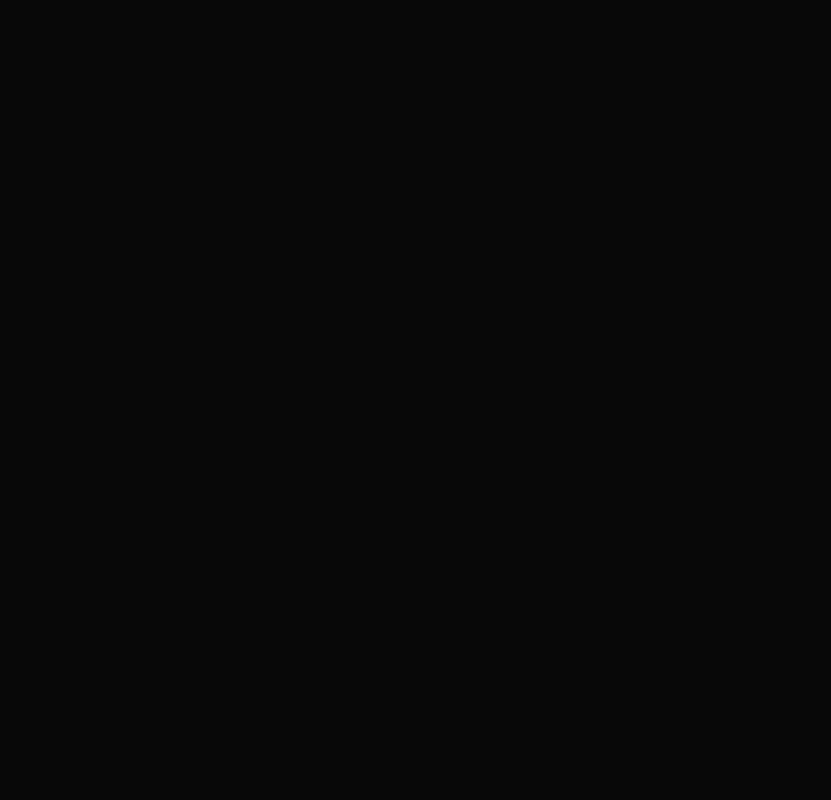
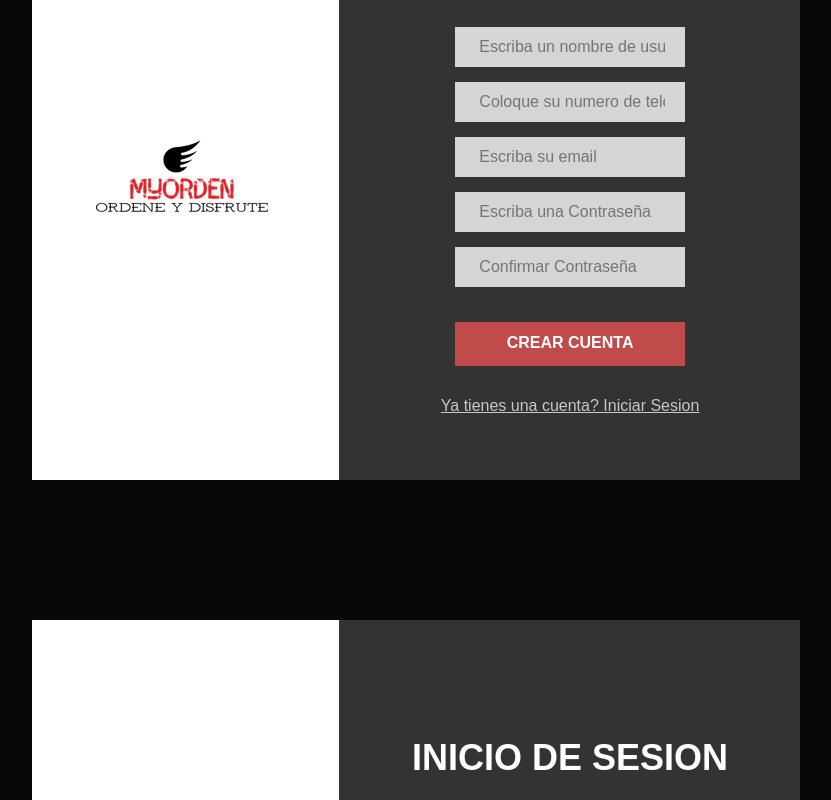
Before and after one commit to gabrielcopa96/restaurants-optimizations-app, a React (Vite) app: page /#/ in a window 1280 px wide. Shown: the part 260-1060 px from the top of the page, without its empty margins (224-1055 px from the left). Before the commit the page ends 800 px from the top, so only its background shows below. Built offline with nearby package versions, Linux system fonts and the light colour scheme.

Commit message:
add config vercel

```diff
--- a/src/App.tsx
+++ b/src/App.tsx
@@ -4,8 +4,8 @@ const App = () => {
 
   return (
     <div >
-      {/* <SignUp/>
-      <SignIn/> */}
+      <SignUp/>
+      <SignIn/>
     </div>
   )
 }
--- a/src/scss/components/_Account.scss
+++ b/src/scss/components/_Account.scss
@@ -40,7 +40,7 @@
             padding: 2rem;
             width: 50%;
         }
-        .button{
+        & .button{
             padding: 0;
             background-color: v.$redTurques;
             color:v.$white;
```
Also changed, not shown: vercel.json (added).
